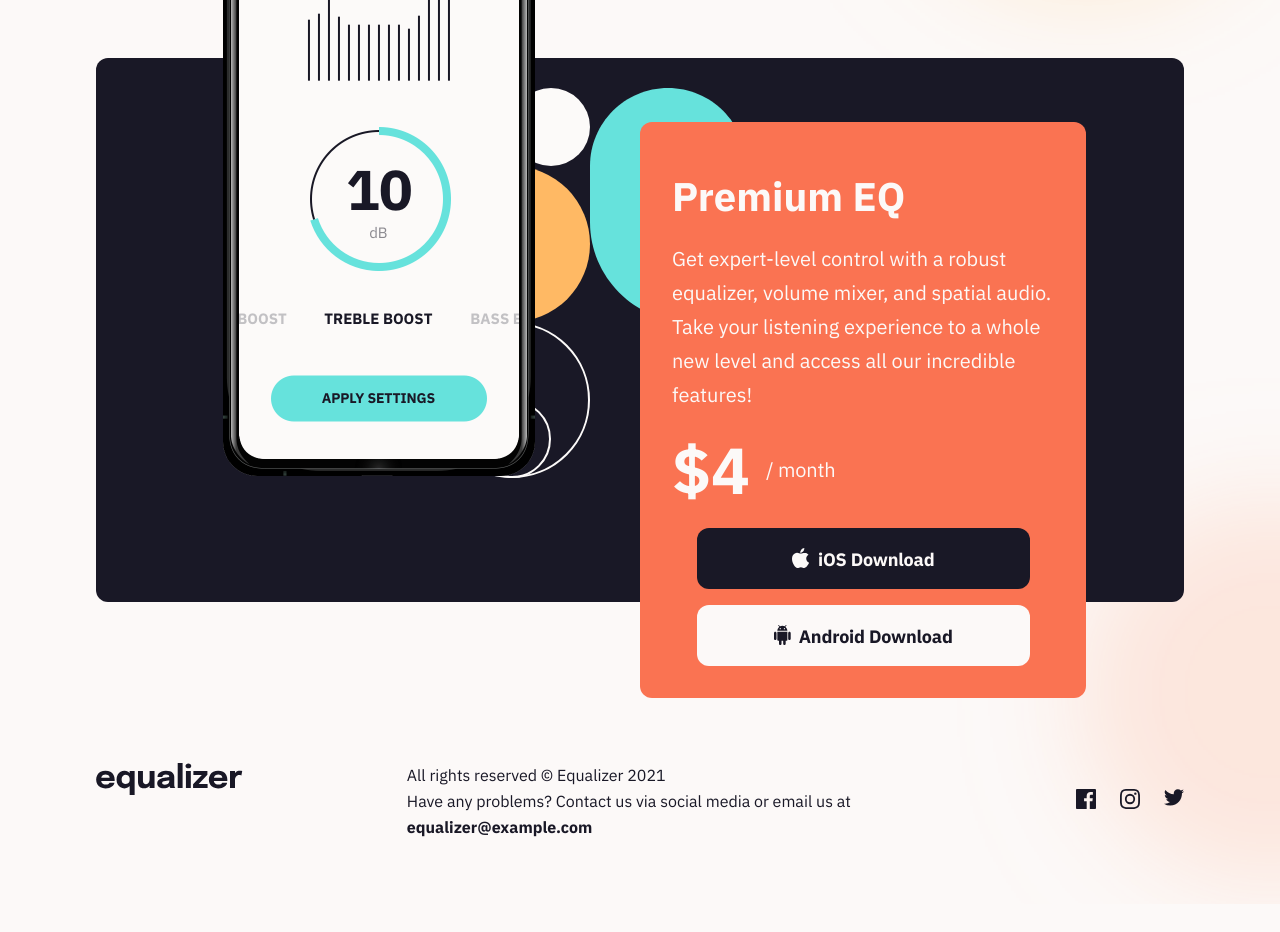
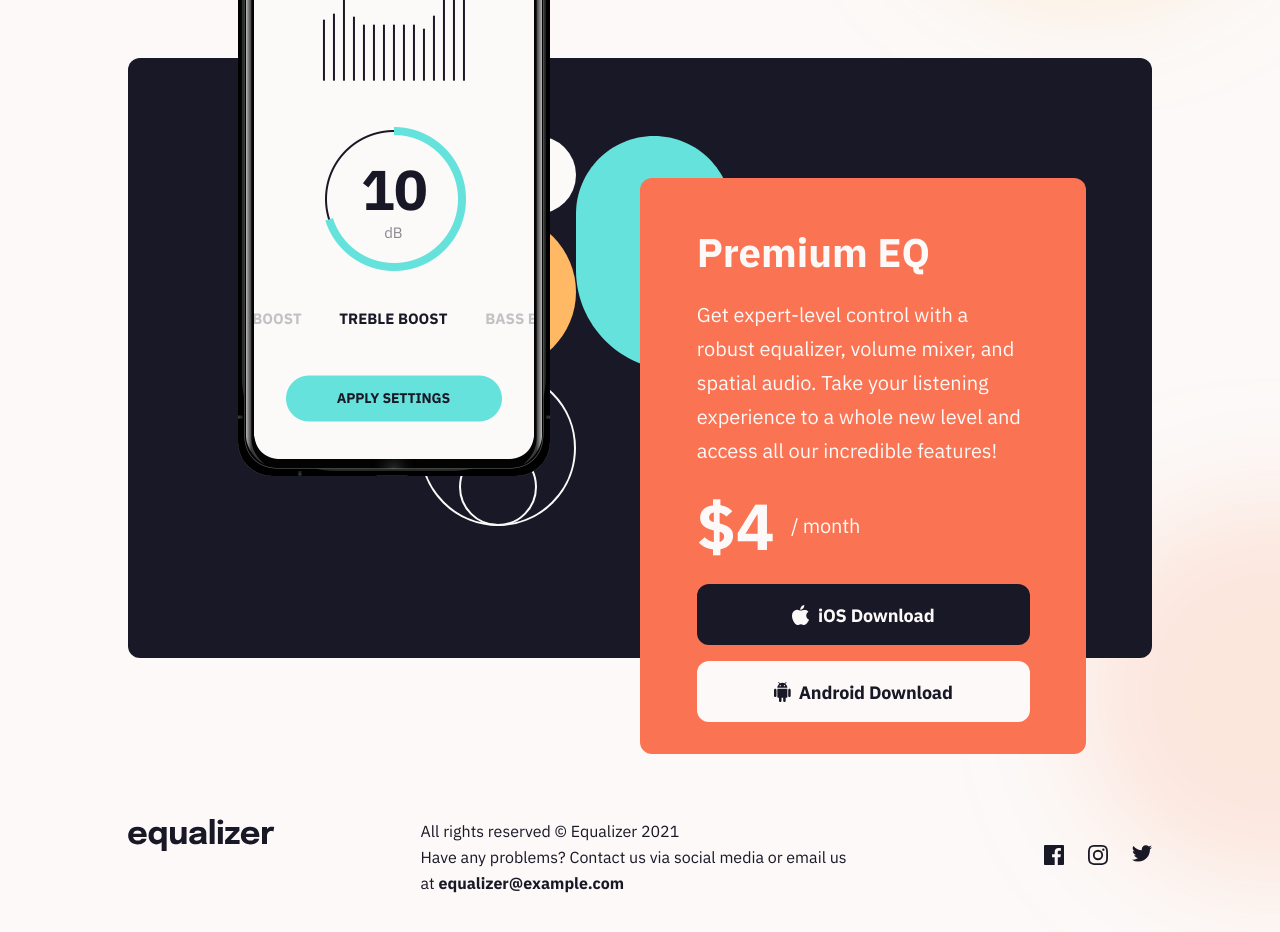
Before and after one commit to bradleyhop/frontend-mentor-equalizer, a Vue app: page / in a window 1280 px wide. Shown: the part 800-1732 px from the top of the page. Before the commit the page ends 1704 px from the top, so only its background shows below. Built offline with nearby package versions, Linux system fonts and the light colour scheme.

Commit message:
adjust sizing and position of main section elements; edit readme

```diff
--- a/src/assets/scss/global.scss
+++ b/src/assets/scss/global.scss
@@ -32,7 +32,7 @@
   margin: auto;
 
   @include desktop-breakpoint {
-    width: 85%;
+    width: 80%;
   }
 
   @include large-desktop-breakpoint {
@@ -135,10 +135,13 @@ $blackish: hsl(244, 23%, 12%);
 }
 
 // buttons
+$button-width: 18.5rem;
+$desktop-button-width: 20.8rem;
+
 // attributes of all buttons
 .button-skel {
-  width: 296px;
-  height: 61px;
+  width: $button-width;
+  height: 3.8rem;
   font-family: "IBM Plex Sans", sans-serif;
   font-weight: bold;
   font-size: 18px;
@@ -154,7 +157,7 @@ $blackish: hsl(244, 23%, 12%);
 
   // tablet and mobile use same size buttons; bigger for desktop
   @include desktop-breakpoint {
-    width: 333px;
+    width: $desktop-button-width;
   }
 }
 
--- a/src/components/EqBody.vue
+++ b/src/components/EqBody.vue
@@ -85,14 +85,14 @@ export default {
   position: relative;
 
   @include tablet-breakpoint {
-    min-height: 52rem;
+    min-height: 51.7rem;
     margin: 2rem auto;
     width: 90%;
   }
 
   @include desktop-breakpoint {
-    width: 85%;
-    min-height: 54rem;
+    width: 80%;
+    min-height: 57.5rem;
   }
 
   @include large-desktop-breakpoint {
@@ -129,7 +129,7 @@ export default {
   top: 8rem;
 
   @include tablet-breakpoint {
-    min-height: 34rem;
+    min-height: 37.5rem;
   }
 
   @include desktop-breakpoint {
@@ -155,8 +155,8 @@ export default {
 
   @include desktop-breakpoint {
     width: 19.5rem;
-    top: 11rem;
-    right: 9.3rem;
+    top: 14rem;
+    right: 11rem;
   }
 
   @include large-desktop-breakpoint {
@@ -171,6 +171,7 @@ export default {
   background: $orangish;
   position: absolute;
   bottom: 0;
+  width: 100%;
   // set to positive value so that background colors are not overriden!
   z-index: 50; // on top of everything else
 
@@ -186,8 +187,12 @@ export default {
 }
 
 .action-copy-container {
-  display: inline-block;
-  margin: 0 2rem;
+  width: $button-width;
+  margin: auto;
+
+  @include desktop-breakpoint {
+    width: $desktop-button-width;
+  }
 }
 
 .action-heading {
```
Also changed, not shown: 1 other file (tests, documents, lock files or other folders).
